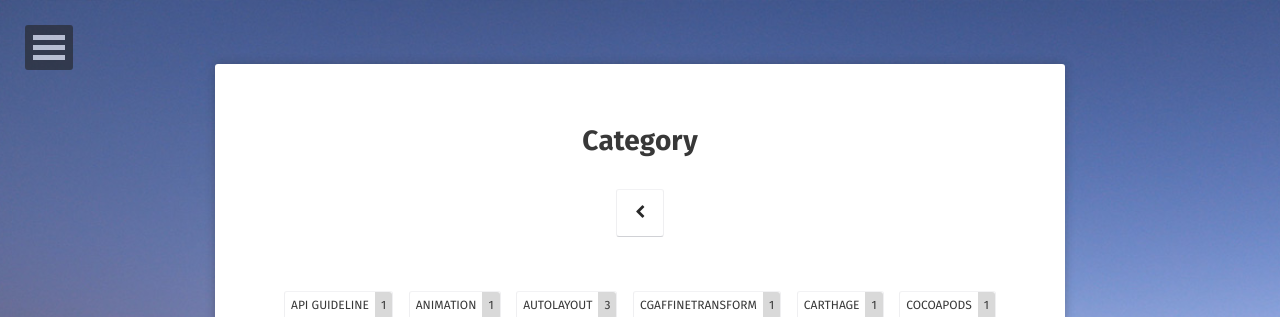
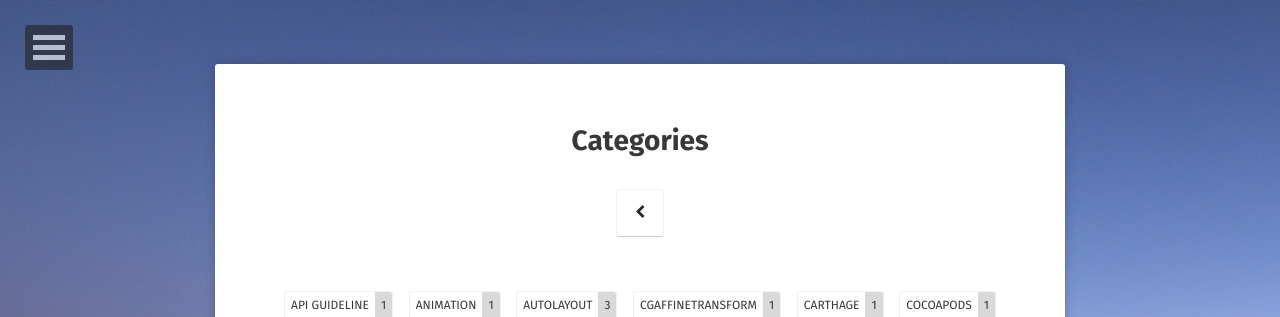
Before and after one commit to DanJeong-KR/changSic.github.io, a Jekyll site: the page built from tags/index.html, in a window 1280 px wide and 900 px high. Shown: the top 317 px of the window. Built offline with Jekyll 4.4.1, drawn with Linux system fonts in a browser that asks for light colours; some web fonts are replaced.

Commit message:
Edit Home

```diff
--- a/_layouts/home.html
+++ b/_layouts/home.html
@@ -39,7 +39,7 @@
                          Posts
                          </a>
                          <a class="btn zoombtn" href="{{ site.url }}/tags">
-                         Posts
+                         Categories
                          </a>
                          <a class="btn zoombtn" href="{{ site.url }}/projects">
                          Projects
--- a/tags/index.html
+++ b/tags/index.html
@@ -1,6 +1,6 @@
 ---
 layout: page
-title: Category
+title: Categories
 description: "An archive of posts sorted by tag."
 comments: false
 ---
```
